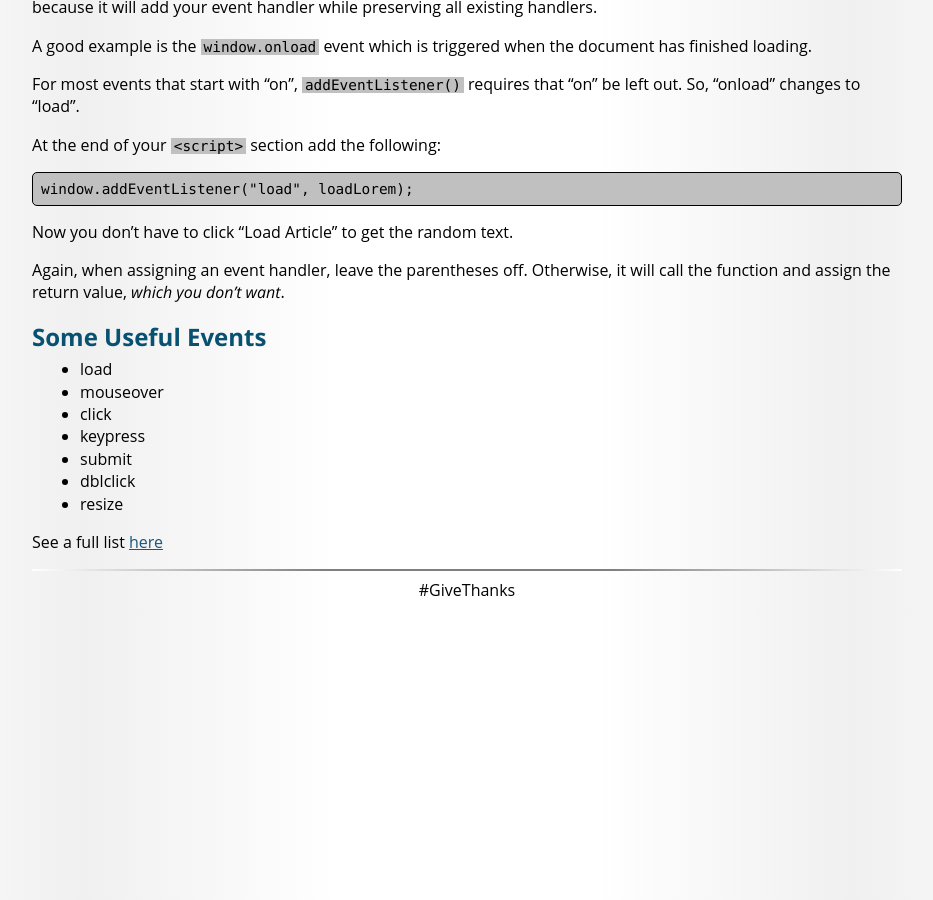
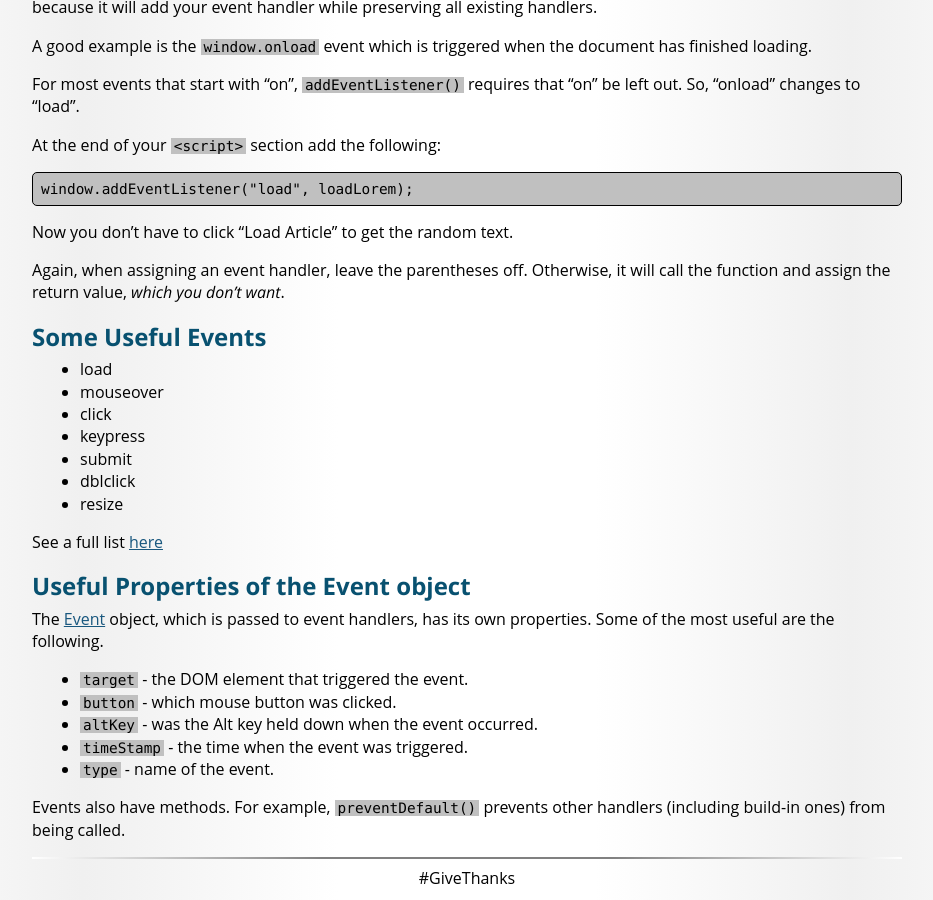
Before and after one commit to BYU-ITC-210/BYU-ITC-210.github.io, a Jekyll site: the page built from S05-JsDomEvents.md, in a window 1280 px wide and 900 px high, scrolled down 1851 px. Shown: the whole window, without its empty margins (173-1106 px from the left). Built offline with Jekyll 4.4.1, drawn with Linux system fonts in a browser that asks for light colours; some web fonts are replaced; before the commit the page ends 2463 px from its top, so only the background shows below that.

Commit message:
Update JsDomEvents

```diff
--- a/S05-JsDomEvents.md
+++ b/S05-JsDomEvents.md
@@ -123,3 +123,15 @@ Again, when assigning an event handler, leave the parentheses off. Otherwise, it
 * resize
 
 See a full list [here](https://www.w3schools.com/jsref/dom_obj_event.asp)
+
+## Useful Properties of the Event object
+
+The [Event](https://developer.mozilla.org/en-US/docs/Web/API/Event) object, which is passed to event handlers, has its own properties. Some of the most useful are the following.
+
+* `target` - the DOM element that triggered the event.
+* `button` - which mouse button was clicked.
+* `altKey` - was the Alt key held down when the event occurred.
+* `timeStamp` - the time when the event was triggered.
+* `type` - name of the event.
+
+Events also have methods. For example, `preventDefault()` prevents other handlers (including build-in ones) from being called.
```
